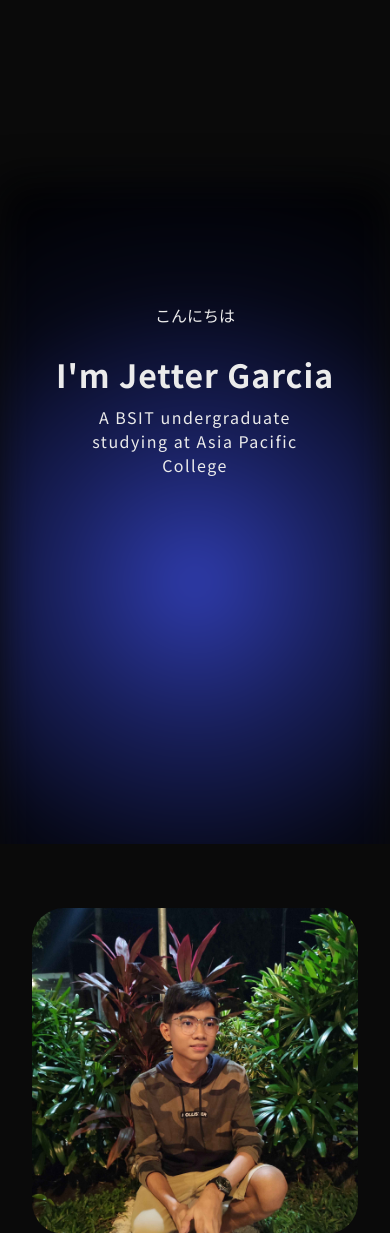
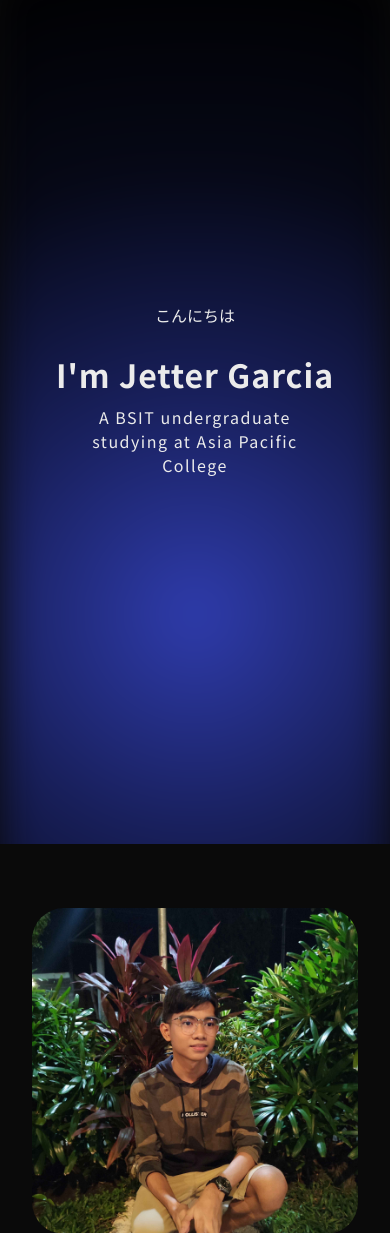
Before and after one commit to jetsgarcia/lab2, a PHP site: page / in a window 390 px wide. Shown: the top 1233 px of the page. Run offline with PHP 8.4, Linux system fonts and the light colour scheme; some libraries are stand-ins or nearby versions.

Commit message:
Adjusted the radial background for mobile screen

```diff
--- a/week3/assets/_mobile.scss
+++ b/week3/assets/_mobile.scss
@@ -2,7 +2,8 @@
   header {
     &::before {
       width: 100%;
-      height: 50rem;
+      height: 80rem;
+      transform: translate(-50%, -35%);
     }
     h1 {
       font-size: 2rem;
--- a/week3/assets/styles.css
+++ b/week3/assets/styles.css
@@ -191,7 +191,8 @@ footer .container > a img:hover {
 @media only screen and (max-width: 767px) {
   header::before {
     width: 100%;
-    height: 50rem;
+    height: 80rem;
+    transform: translate(-50%, -35%);
   }
   header h1 {
     font-size: 2rem;
```
Also changed, not shown: 1 other file.
